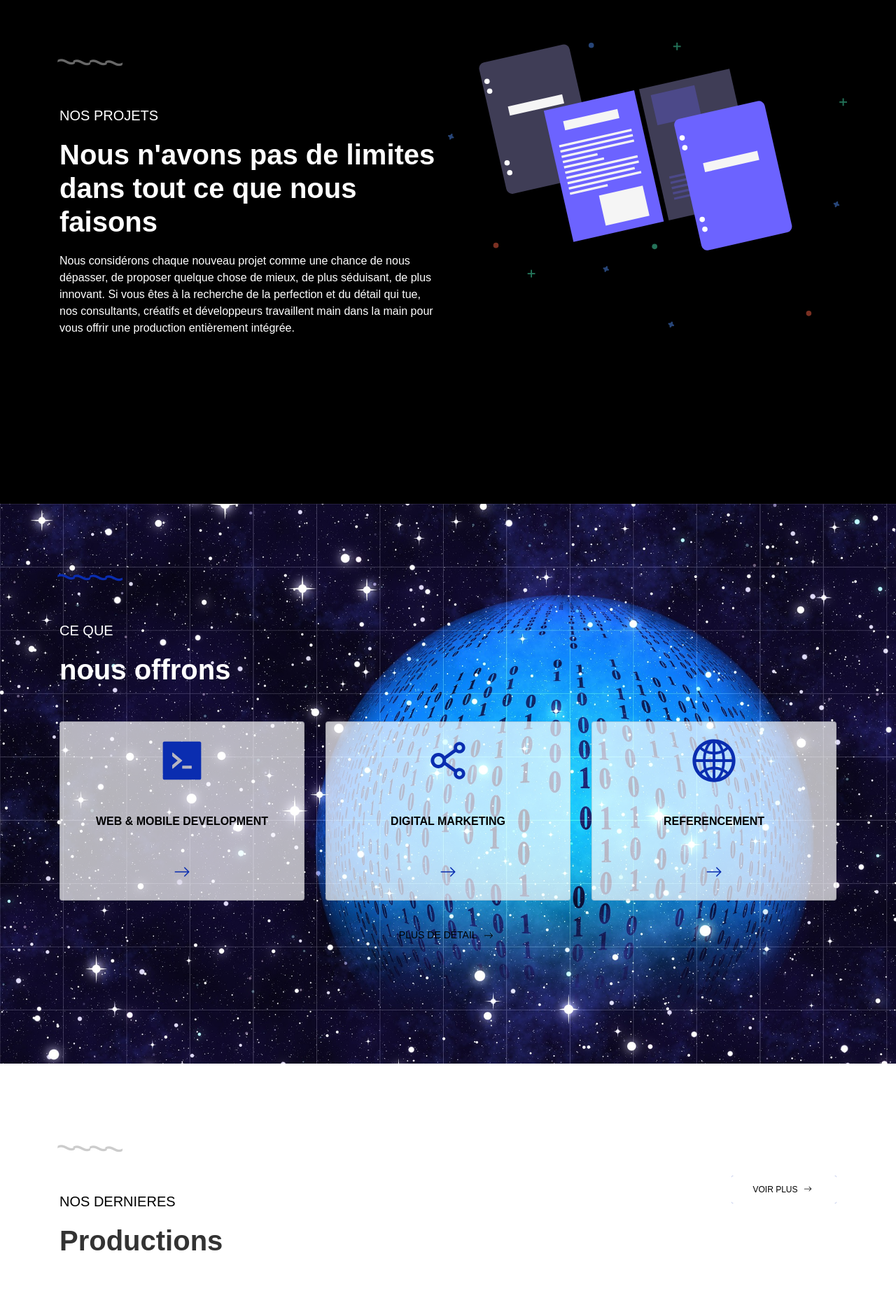
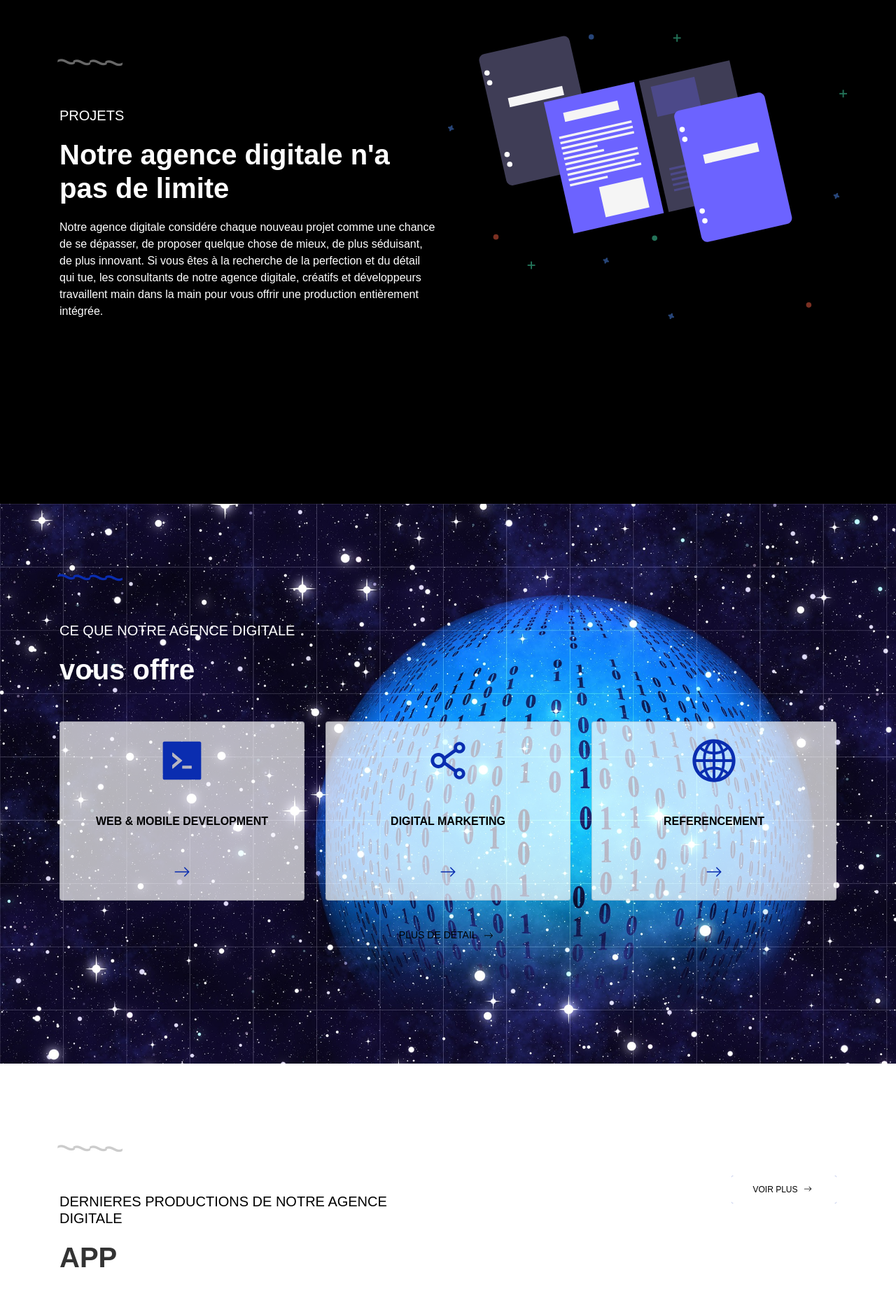
Before and after one commit to elprofa/Dubani-website, a Next.js app: page / in a window 1280 px wide. Shown: the part 880-2755 px from the top of the page at 70% size. Built offline with nearby package versions, Linux system fonts and the light colour scheme; a web font is replaced by a local one.

Commit message:
update190520210305

```diff
--- a/components/molecule/Footer/index.js
+++ b/components/molecule/Footer/index.js
@@ -38,7 +38,7 @@ const Footer = (props) => {
               alignement="left"
               marge_haut="0"
             >
-              DUBANI AGENGY est une agence digitale qui est
+              DUBANI AGENGY est une agence digitale basée à CASABLANCA (Maroc)
               spécialisée dans la création de contenus digitaux pour les
               entreprises, les institutions. C’est une agence de communication
               capable de créer des sites internet et de proposer toutes les
--- a/components/molecule/MoleculeHeadSectionClient/index.js
+++ b/components/molecule/MoleculeHeadSectionClient/index.js
@@ -16,23 +16,23 @@ const SectionClientMoleculeHead=()=>{
                <Col lg={6} >
                     <Courbe couleur="#527bce" />
                     <SousTitre
-                        texte="NOS"
+                        texte="LES CLIENTS DE NOTRE AGENCE DIGITALE"
                         marge_haut="30px"
                         marge_bas="20px"
                         couleur="#fff"
                         poid_font="400"/>
                     <Titre
-                        texte="heureux clients"
+                        texte="Ils sont satisfaits"
                         couleur="#fff"
                         poid_font="700"/>
                 </Col>
 
             <Col lg={6} className="MonTexte">
                 <Texte couleur="#fff" alignement="left" marge_haut="40px">
-                Nous faisons de la relation client un atout incontournable dans le
-                développement de notre activité. Développer le portefeuille client
-                avec nos experts est notre atout fondamental, dans la vision que nous
-                 nous sommes fixée. nous disposons notre oreille aux clients afin de ressortir
+                Notre agence digitale fait de la relation client un atout incontournable dans le
+                développement de son activité. Développer le portefeuille client
+                avec nos experts est son atout fondamental, dans la vision qu'elle
+                 s'est fixée. Notre agence digitale dispose son oreille aux clients afin de ressortir
                  le potentiel exponentiel de la stratégie adaptée.
                  </Texte>
             </Col>
--- a/components/molecule/MoleculeHeadSectionProduction/index.js
+++ b/components/molecule/MoleculeHeadSectionProduction/index.js
@@ -14,12 +14,12 @@ const SectionProductionMoleculeHead=()=>{
             <Col lg={6} >
                 <Courbe couleur="#ccc" />
                 <SousTitre
-                    texte="NOS DERNIERES"
+                    texte="DERNIERES PRODUCTIONS DE NOTRE AGENCE DIGITALE"
                     marge_haut="30px"
                     marge_bas="20px"
                     poid_font="400"/>
                 <Titre
-                    texte="Productions "
+                    texte="APP "
                     poid_font="700"/>
             </Col>
 
--- a/components/molecule/MoleculeLeftSectionAccueil/index.js
+++ b/components/molecule/MoleculeLeftSectionAccueil/index.js
@@ -23,7 +23,7 @@ const SectionAccueilMoleculeLeft=(props)=>{
                 marge_bas="20px"
                 poid_font="400"/>
             <Titre
-                texte="Avec une  agence experte dans la création des contenus digitaux. "
+                texte="Avec une  agence digitale experte dans la création des contenus digitaux. "
                 poid_font="700"/>
 
             <Bouton
--- a/components/molecule/MoleculeLeftSectionProject/index.js
+++ b/components/molecule/MoleculeLeftSectionProject/index.js
@@ -11,26 +11,22 @@ const MoleculeLeftSectionProject=()=>{
         <MoleculeLeftSectionProjectStc>
             <Courbe couleur="#686868" marge_bas="40px" className="CourbeAccueil"/>
             <SousTitre
-                texte="NOS PROJETS"
+                texte="PROJETS"
                 marge_haut="30px"
                 marge_bas="20px"
                 poid_font="400"
                 couleur="#fff"
                 />
             <Titre
-                texte="Nous n'avons pas de limites "
+                texte="Notre agence digitale n'a pas de limite "
                 poid_font="700"
                 couleur="#fff;"
                 />
-            <Titre
-                texte="dans tout ce que nous faisons "
-                poid_font="700"
-                couleur="#fff"
-                />
+
             <Texte couleur="#fff" marge_haut="20px">
-            Nous considérons chaque nouveau projet comme une chance de nous dépasser,
+            Notre agence digitale considére chaque nouveau projet comme une chance de se dépasser,
              de proposer quelque chose de mieux, de plus séduisant, de plus innovant.
-            Si vous êtes à la recherche de la perfection et du détail qui tue, nos consultants,
+            Si vous êtes à la recherche de la perfection et du détail qui tue, les consultants de notre agence digitale,
             créatifs et développeurs travaillent main dans la main pour vous offrir une production entièrement intégrée.
 
             </Texte>
--- a/components/template/SectionwhatWeDo/index.js
+++ b/components/template/SectionwhatWeDo/index.js
@@ -28,13 +28,13 @@ const SectionWhatWeDo=()=>{
                     <Col lg={6} >
                         <Courbe couleur="#0a2db0" />
                         <SousTitre
-                            texte="CE QUE"
+                            texte="CE QUE NOTRE AGENCE DIGITALE"
                             marge_haut="30px"
                             marge_bas="20px"
                             couleur="#fff"
                             poid_font="400"/>
                         <Titre
-                            texte="nous offrons "
+                            texte=" vous offre "
                             couleur="#fff"
                             marge_bas="40px"
                             poid_font="700"/>
--- a/components/template/sectionAccueilPageAgency/index.js
+++ b/components/template/sectionAccueilPageAgency/index.js
@@ -17,7 +17,7 @@ const SectionAccueilPageAgency=()=>{
                             marge_bas="40px"
                             poid_font="600"/>
                         <Titre
-                            texte="Nous sommes honorés de fournir
+                            texte="Une agence digitale honorée de fournir
                             "
                             couleur="#fff"
                             poidFont="700"/>
--- a/pages/agency.js
+++ b/pages/agency.js
@@ -8,7 +8,7 @@ export default function Agency() {
   return (
     <div className="App">
       <Head>
-        <title> Dubani | Agency</title>
+        <title> Dubani | Agence digitale</title>
         <link rel="icon" href="/img/favicon.ico" />
       </Head>
 
--- a/pages/index.js
+++ b/pages/index.js
@@ -10,7 +10,7 @@ export default function Home() {
   return (
     <div className="App">
       <Head>
-        <title>dubani agency</title>
+        <title>Agence de communication digitale à casablanca</title>
         <link rel="icon" href="/img/favicon.ico" />
       </Head>
 
```
Also changed, not shown: components/template/sectionWhatWeArePageAgency/index.js (+5 -5 lines).
